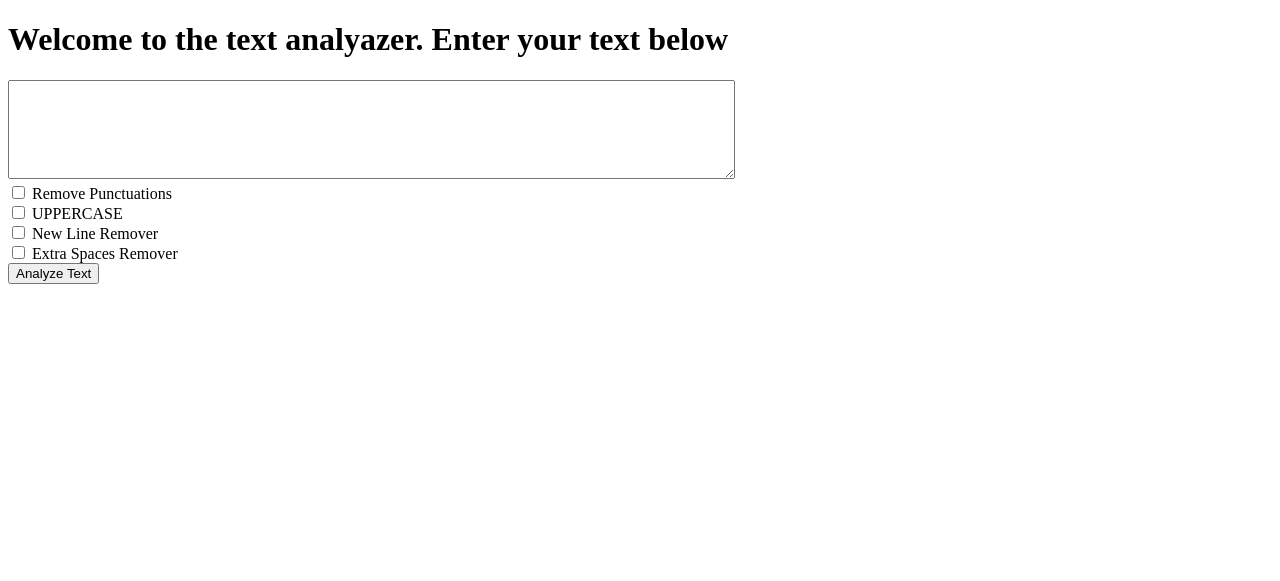
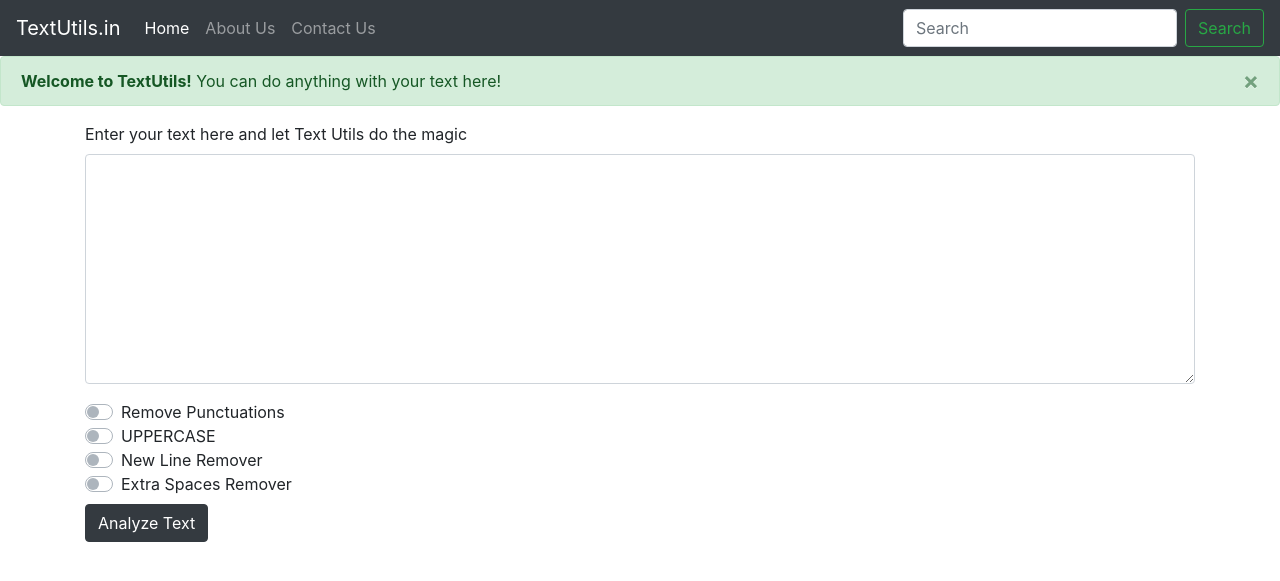
Before and after one commit to Akidur-Rahman/Django-Websites, a Django app: page / in a window 1280 px wide. Shown: the top 581 px of the page. Run offline with Django 4.2, Linux system fonts and the light colour scheme; some libraries are stand-ins or nearby versions.

Commit message:
fix bugs of features and add style in html

```diff
--- a/textutils/templates/index.html
+++ b/textutils/templates/index.html
@@ -1,22 +1,90 @@
-<!DOCTYPE html>
+<!doctype html>
 <html lang="en">
+  <head>
+    <!-- Required meta tags -->
+    <meta charset="utf-8">
+    <meta name="viewport" content="width=device-width, initial-scale=1, shrink-to-fit=no">
 
-<head>
-    <meta charset="UTF-8">
-    <title>Template is working</title>
-</head>
+    <!-- Bootstrap CSS -->
+    <link rel="stylesheet" href="https://stackpath.bootstrapcdn.com/bootstrap/4.2.1/css/bootstrap.min.css" integrity="sha384-GJzZqFGwb1QTTN6wy59ffF1BuGJpLSa9DkKMp0DgiMDm4iYMj70gZWKYbI706tWS" crossorigin="anonymous">
 
-<body>
-    <h1>Welcome to the text analyazer. Enter your text below</h1>
-    <form action='/analyze' method='get'>
-        <textarea name='text' style='margin: 0px; width: 721px; height: 93px;'></textarea>
-        <br>
-        <input type="checkbox" name="removepunc"> Remove Punctuations<br>
-        <input type="checkbox" name="fullcaps"> UPPERCASE<br>
-        <input type="checkbox" name="newlineremover"> New Line Remover<br>
-        <input type="checkbox" name="extraspaceremover"> Extra Spaces Remover<br>
-        <button type='submit'> Analyze Text</button>
+    <title>Text Utils</title>
+  </head>
+  <body>
+<nav class="navbar navbar-expand-lg navbar-dark bg-dark">
+  <a class="navbar-brand" href="#">TextUtils.in</a>
+  <button class="navbar-toggler" type="button" data-toggle="collapse" data-target="#navbarNavDropdown" aria-controls="navbarNavDropdown" aria-expanded="false" aria-label="Toggle navigation">
+    <span class="navbar-toggler-icon"></span>
+  </button>
+  <div class="collapse navbar-collapse" id="navbarNavDropdown">
+    <ul class="navbar-nav">
+      <li class="nav-item active">
+        <a class="nav-link" href="#">Home <span class="sr-only">(current)</span></a>
+      </li>
+      <li class="nav-item">
+        <a class="nav-link" href="#">About Us</a>
+      </li>
+      <li class="nav-item">
+        <a class="nav-link" href="#">Contact Us</a>
+      </li>
+
+    </ul>
+  </div>
+  <form class="form-inline">
+    <input class="form-control mr-sm-2" type="search" placeholder="Search" aria-label="Search">
+    <button class="btn btn-outline-success my-2 my-sm-0" type="submit">Search</button>
+  </form>
+</nav>
+
+
+<div class="alert alert-success alert-dismissible fade show" role="alert">
+  <strong>Welcome to TextUtils!</strong> You can do anything with your text here!
+  <button type="button" class="close" data-dismiss="alert" aria-label="Close">
+    <span aria-hidden="true">×</span>
+  </button>
+</div>
+
+
+<div class="container">
+
+  <form action='/analyze' method='get'>
+
+
+
+  <div class="form-group">
+    <label for="exampleFormControlTextarea1">Enter your text here and let Text Utils do the magic</label>
+    <textarea class="form-control" name='text' id="exampleFormControlTextarea1" rows="9"></textarea>
+  </div>
+
+<div class="custom-control custom-switch">
+  <input type="checkbox" name="removepunc" class="custom-control-input" id="customSwitch1">
+  <label class="custom-control-label" for="customSwitch1">Remove Punctuations</label>
+</div>
+
+  <div class="custom-control custom-switch">
+  <input type="checkbox" name="fullcaps" class="custom-control-input" id="customSwitch2">
+  <label class="custom-control-label" for="customSwitch2">UPPERCASE</label>
+</div>
+
+  <div class="custom-control custom-switch">
+  <input type="checkbox"  name="newlineremover" class="custom-control-input" id="customSwitch3">
+  <label class="custom-control-label" for="customSwitch3">New Line Remover</label>
+</div>
+
+  <div class="custom-control custom-switch">
+  <input type="checkbox"  name="extraspaceremover" class="custom-control-input" id="customSwitch4">
+  <label class="custom-control-label" for="customSwitch4">Extra Spaces Remover</label>
+</div>
+
+<button type="submit" class="btn btn-dark mt-2">Analyze Text</button>
     </form>
-</body>
+</div>
 
+
+    <!-- Optional JavaScript -->
+    <!-- jQuery first, then Popper.js, then Bootstrap JS -->
+    <script src="https://code.jquery.com/jquery-3.3.1.slim.min.js" integrity="sha384-q8i/X+965DzO0rT7abK41JStQIAqVgRVzpbzo5smXKp4YfRvH+8abtTE1Pi6jizo" crossorigin="anonymous"></script>
+    <script src="https://cdnjs.cloudflare.com/ajax/libs/popper.js/1.14.6/umd/popper.min.js" integrity="sha384-wHAiFfRlMFy6i5SRaxvfOCifBUQy1xHdJ/yoi7FRNXMRBu5WHdZYu1hA6ZOblgut" crossorigin="anonymous"></script>
+    <script src="https://stackpath.bootstrapcdn.com/bootstrap/4.2.1/js/bootstrap.min.js" integrity="sha384-B0UglyR+jN6CkvvICOB2joaf5I4l3gm9GU6Hc1og6Ls7i6U/mkkaduKaBhlAXv9k" crossorigin="anonymous"></script>
+  </body>
 </html>
--- a/textutils/textutils/views.py
+++ b/textutils/textutils/views.py
@@ -30,18 +30,16 @@ def analyze(request):
         params = {'purpose':'Change to Uppercase', 'analyzed_text': djtext}
     if newlineremover=="on":
         for char in djtext:
-            if char !="\n":
+            if char not in ["\n", "\r"]:
                 analyze=analyze+char
         djtext = analyze
         analyze= ""
         params = {'purpose': 'Removed NewLines', 'analyzed_text': djtext}
     if extraspaceremover=="on":
         index = 0
-        for char in djtext:
-            if char[index] != " " and char[index + 1] != " ":
+        for index, char in enumerate(djtext):
+            if not(djtext[index] == " " and djtext[index+1]==" "):
                 analyze = analyze + char
-                if index < len(djtext):
-                    index += 1
         params = {'purpose': 'Removed spaces', 'analyzed_text': analyze}
 
     return render(request, 'analyze.html', params)
```
Also changed, not shown: textutils/templates/analyze.html (+57 -7 lines).
